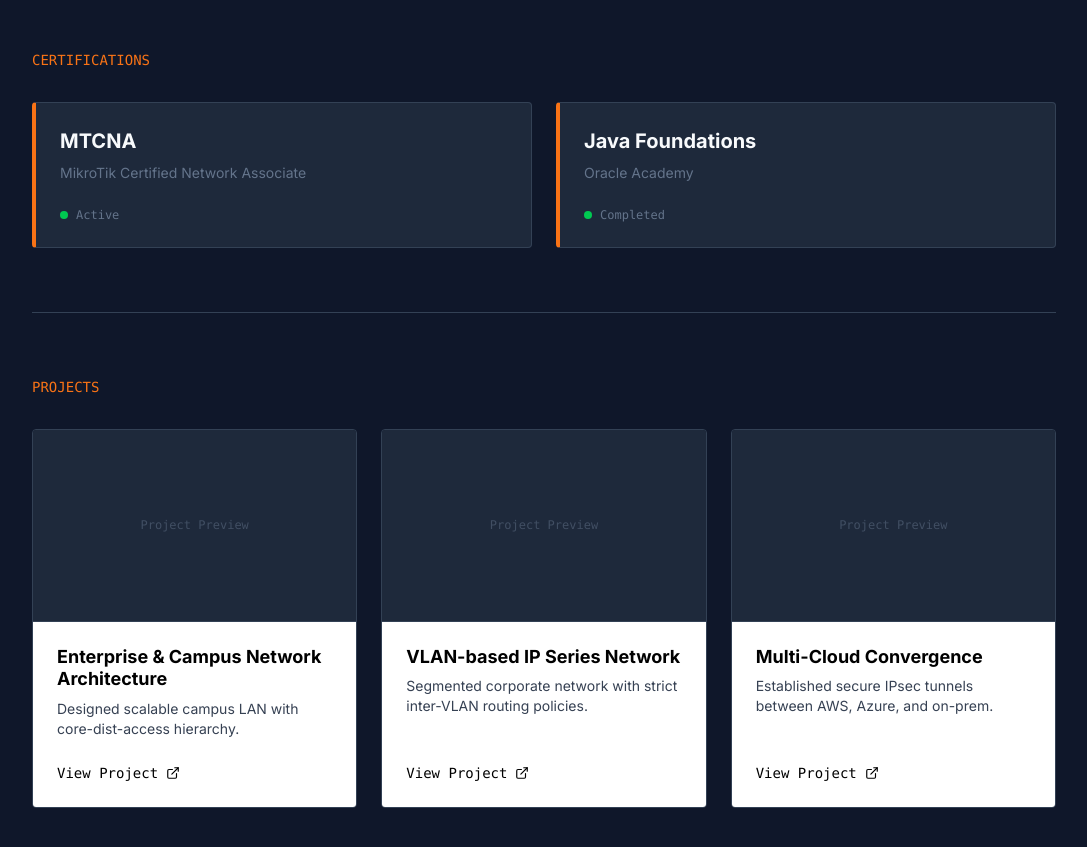
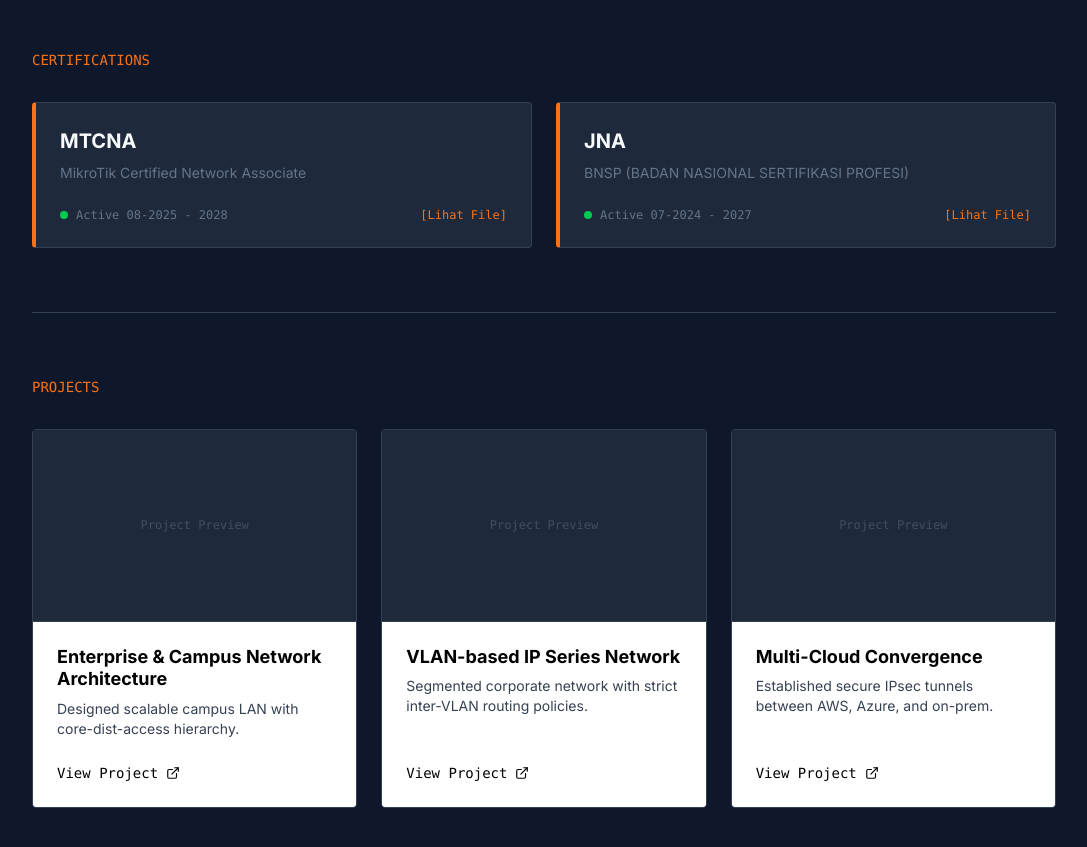
Before and after one commit to BangGempar/web-portofolio, a Next.js app: page / in a window 1280 px wide. Shown: the part 1840-2687 px from the top of the page, without its empty margins (96-1183 px from the left). Built offline with nearby package versions, Linux system fonts and the light colour scheme.

Commit message:
UI: tambah menu lihat file sertifikasi

```diff
--- a/app/components/Certifications.tsx
+++ b/app/components/Certifications.tsx
@@ -1,7 +1,7 @@
 export function Certifications() {
   const certs = [
-    { title: "MTCNA", org: "MikroTik Certified Network Associate", status: "Active" },
-    { title: "Java Foundations", org: "Oracle Academy", status: "Completed" }
+    { title: "MTCNA", org: "MikroTik Certified Network Associate", status: "Active 08-2025 - 2028", file: "/file/mtcna.pdf" },
+    { title: "JNA", org: "BNSP (BADAN NASIONAL SERTIFIKASI PROFESI)", status: "Active 07-2024 - 2027", file: "/file/jna.pdf" }
   ];
   return (
     <section id="certs" className="flex flex-col gap-8">
@@ -11,9 +11,14 @@ export function Certifications() {
           <div key={c.title} className="p-6 bg-card border border-border rounded flex flex-col gap-2 border-l-4 border-l-primary">
             <h3 className="font-bold text-xl">{c.title}</h3>
             <div className="text-sm text-muted">{c.org}</div>
-            <div className="mt-4 inline-flex items-center gap-2">
-              <span className="w-2 h-2 rounded-full bg-green-500"></span>
-              <span className="font-mono text-xs text-muted">{c.status}</span>
+            <div className="mt-4 flex items-center justify-between">
+              <div className="inline-flex items-center gap-2">
+                <span className="w-2 h-2 rounded-full bg-green-500"></span>
+                <span className="font-mono text-xs text-muted">{c.status}</span>
+              </div>
+              <a href={c.file} target="_blank" rel="noopener noreferrer" className="text-xs font-mono text-primary hover:underline flex items-center gap-1">
+                [Lihat File]
+              </a>
             </div>
           </div>
         ))}
```
